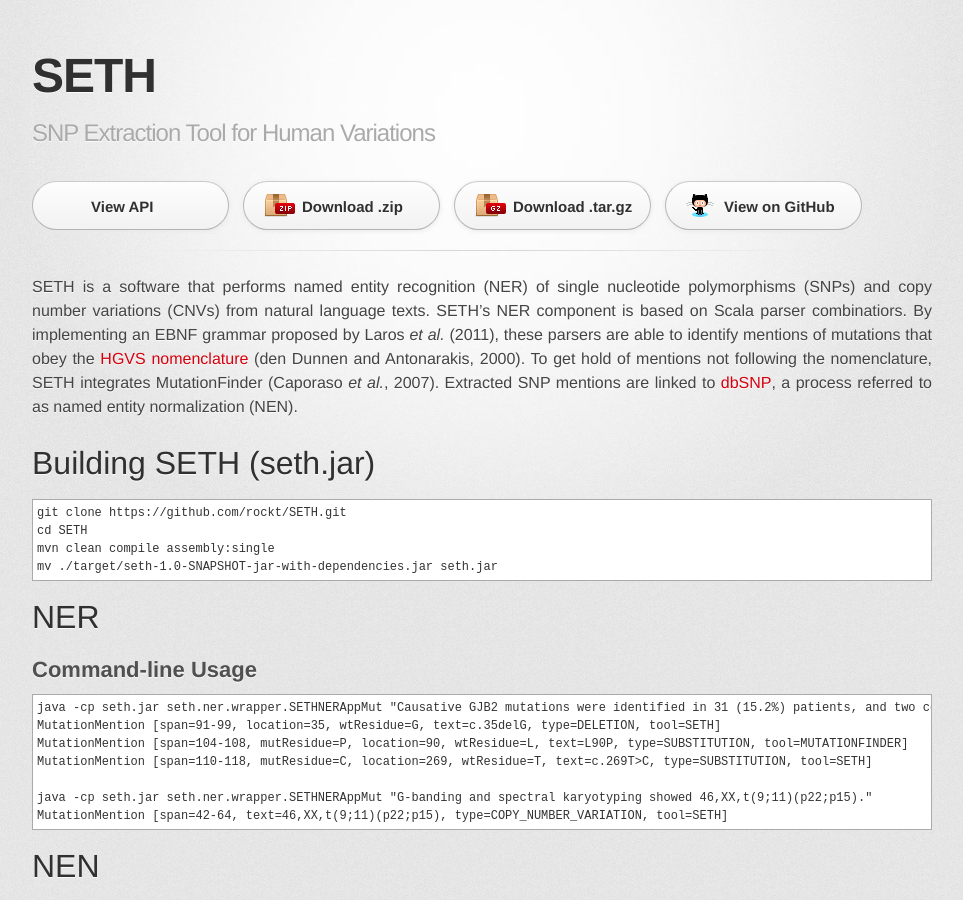
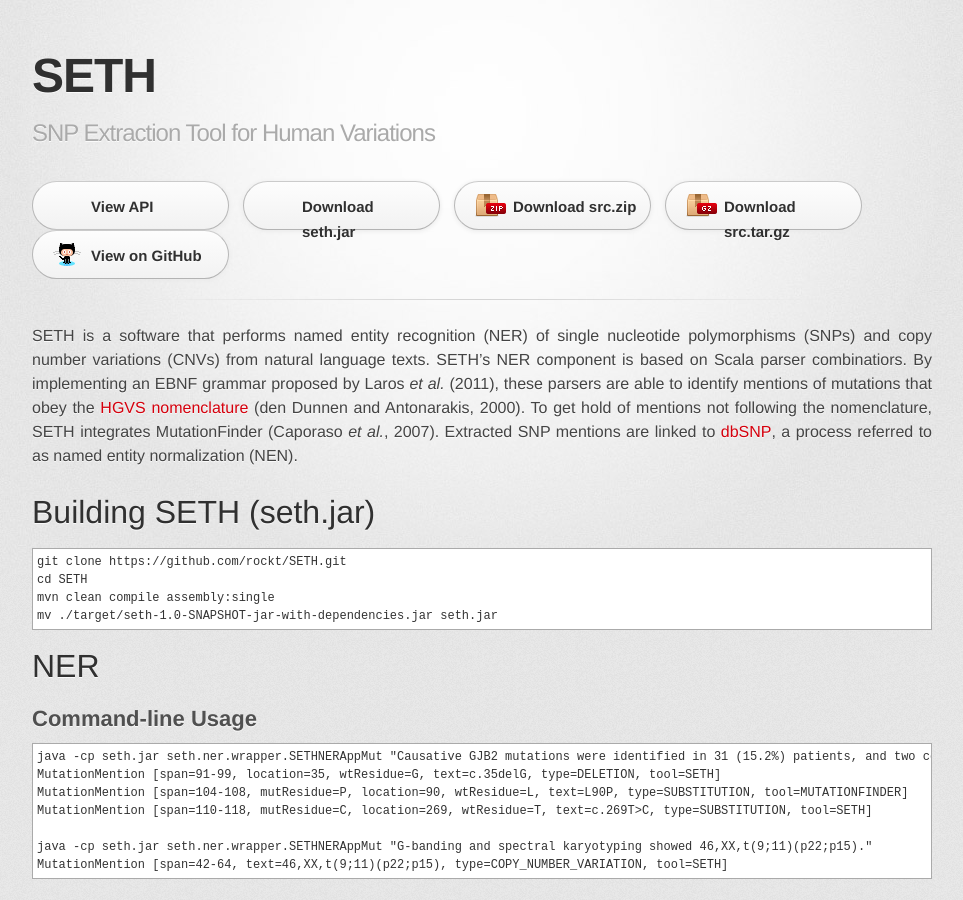
Before and after one commit to rockt/SETH, a Jekyll site: the page built from index.md, in a window 1280 px wide and 900 px high. Shown: the whole window, without its empty margins (158-1121 px from the left). Built offline with Jekyll 4.4.1, drawn with Linux system fonts in a browser that asks for light colours; some web fonts are replaced; Markdown is read by kramdown in place of the engine named in the settings.

Commit message:
Update default.html

```diff
--- a/_layouts/default.html
+++ b/_layouts/default.html
@@ -25,8 +25,9 @@
 
         <section id="downloads" class="clearfix">
           <a href="./seth-doc/index.html" id="seth-api" class="button"><span>View API</span></a>
-          <a href="https://github.com/rockt/SETH/zipball/master" id="download-zip" class="button"><span>Download .zip</span></a>
-          <a href="https://github.com/rockt/SETH/tarball/master" id="download-tar-gz" class="button"><span>Download .tar.gz</span></a>
+          <a href="https://www.informatik.hu-berlin.de/forschung/gebiete/wbi/resources/chemspot/seth.jar" id="seth-jar" class="button"><span>Download seth.jar</span></a>
+          <a href="https://github.com/rockt/SETH/zipball/master" id="download-zip" class="button"><span>Download src.zip</span></a>
+          <a href="https://github.com/rockt/SETH/tarball/master" id="download-tar-gz" class="button"><span>Download src.tar.gz</span></a>
           <a href="https://github.com/rockt/SETH" id="view-on-github" class="button"><span>View on GitHub</span></a>
         </section>
 
```
